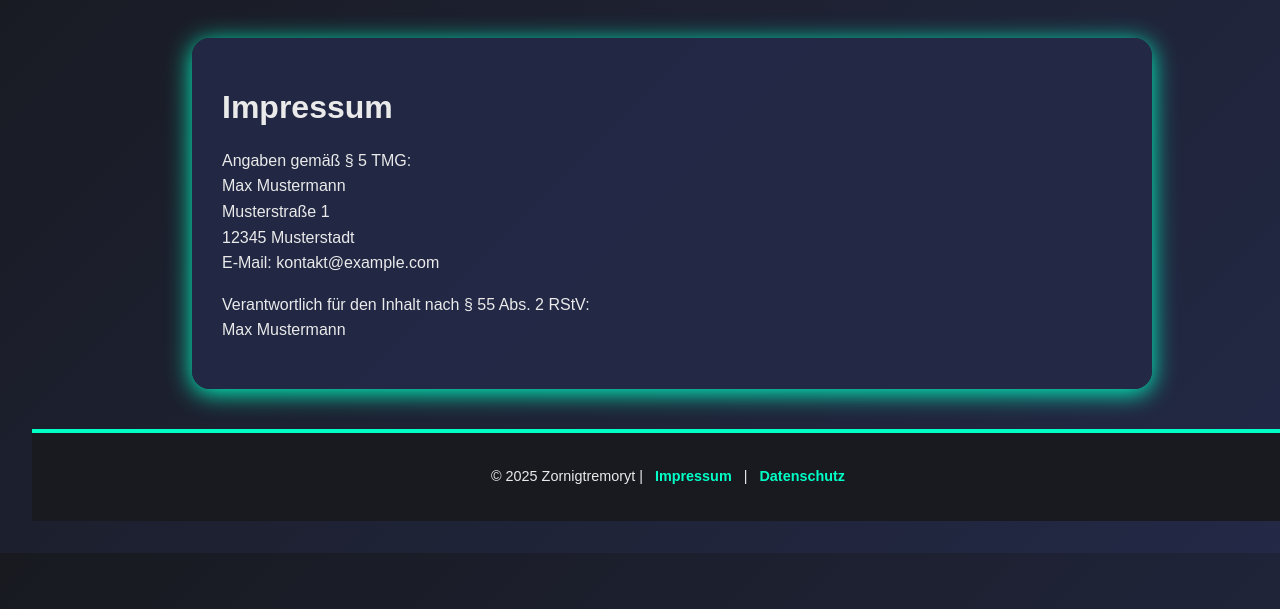
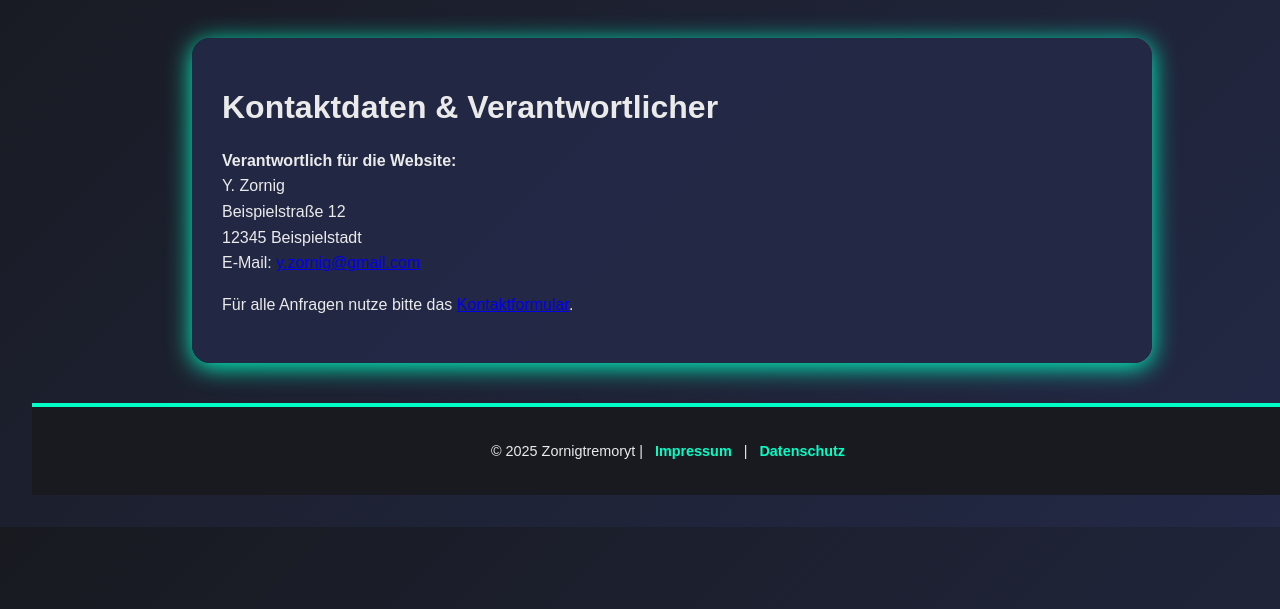
Before and after one commit to Zornigtremoryt2/Youtubekanal, a plain HTML site: page impressum.html in a window 1280 px wide. Shown: the part 191-800 px from the top of the page. Drawn offline with Linux system fonts and the light colour scheme.

Commit message:
starting

```diff
--- a/impressum.html
+++ b/impressum.html
@@ -19,14 +19,14 @@
     </nav>
   </header>
   <main>
-    <h1>Impressum</h1>
-    <p>Angaben gemäß § 5 TMG:<br>
-    Max Mustermann<br>
-    Musterstraße 1<br>
-    12345 Musterstadt<br>
-    E-Mail: kontakt@example.com</p>
-    <p>Verantwortlich für den Inhalt nach § 55 Abs. 2 RStV:<br>
-    Max Mustermann</p>
+  <h1>Kontaktdaten & Verantwortlicher</h1>
+  <p><strong>Verantwortlich für die Website:</strong><br>
+  Y. Zornig<br>
+  Beispielstraße 12<br>
+  12345 Beispielstadt<br>
+  E-Mail: <a href="mailto:y.zornig@gmail.com">y.zornig@gmail.com</a><br>
+  </p>
+  <p>Für alle Anfragen nutze bitte das <a href="kontakt.html">Kontaktformular</a>.</p>
   </main>
   <footer>
     <p>&copy; 2025 Zornigtremoryt | <a href="impressum.html">Impressum</a> | <a href="datenschutz.html">Datenschutz</a></p>
```
